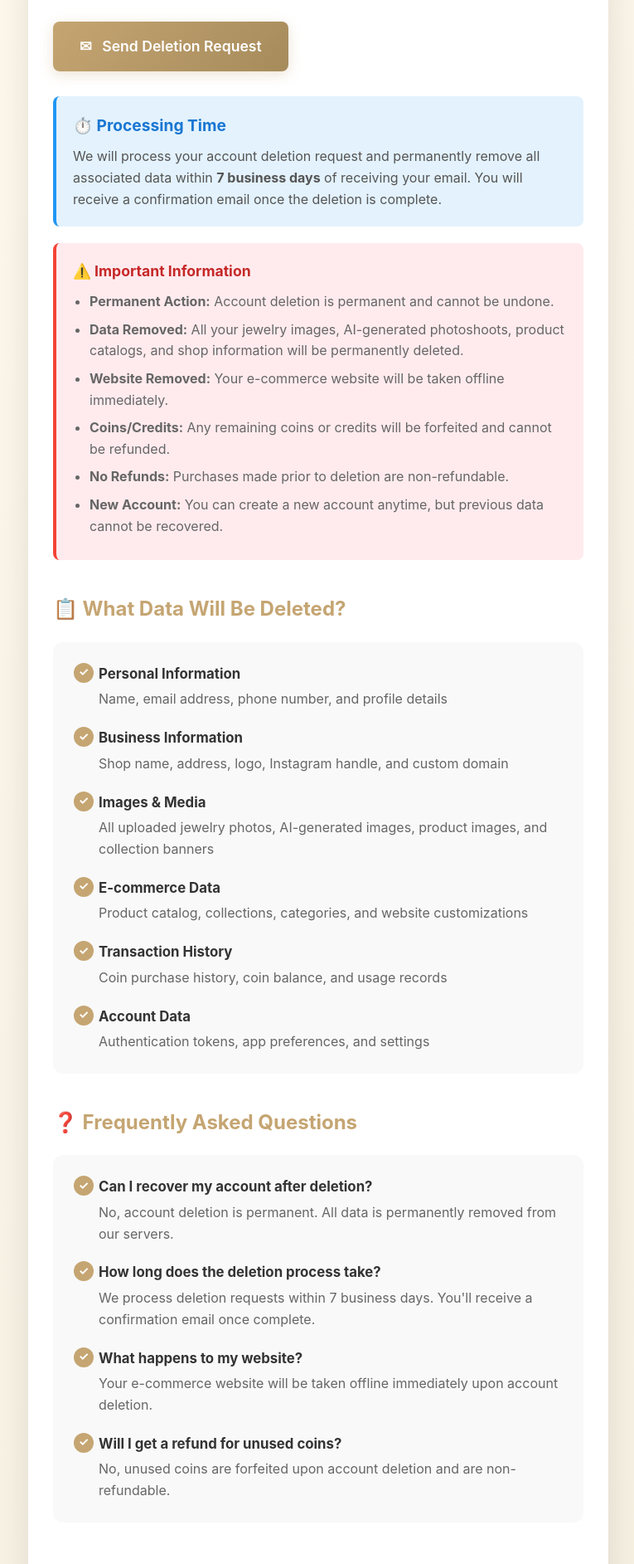
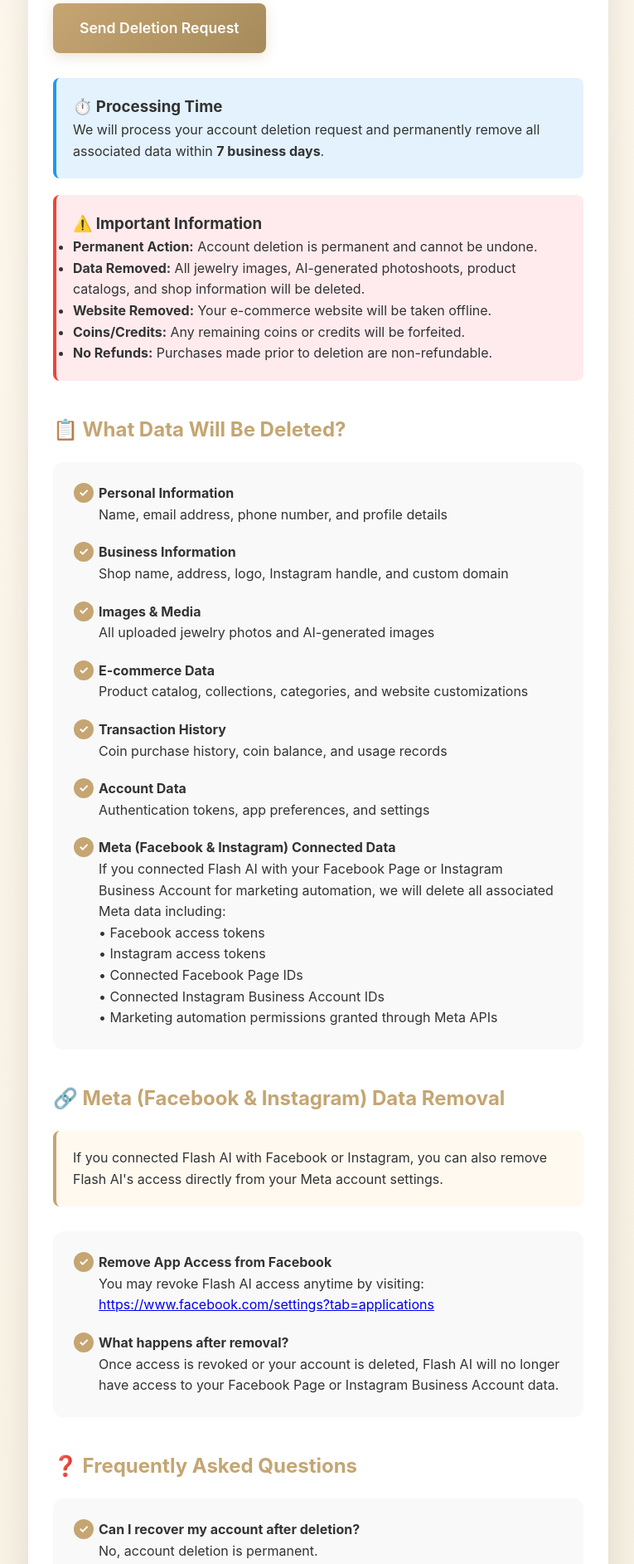
Before and after one commit to abhisoniabhi/FLASH-AI-PRIVACY-POLICY, a plain HTML site: page account_deletion.html in a window 1280 px wide. Shown: the part 879-2764 px from the top of the page at 83% size, without its empty margins (256-1021 px from the left). Drawn offline with Linux system fonts and the light colour scheme.

Commit message:
Added meta deletion policy also

```diff
--- a/account_deletion.html
+++ b/account_deletion.html
@@ -5,242 +5,163 @@
 <meta name="viewport" content="width=device-width, initial-scale=1.0">
 <title>Account Deletion Request - Flash AI</title>
 <meta name="description" content="Request account deletion for Flash AI app">
+
 <style>
-        * {
-            margin: 0;
-            padding: 0;
-            box-sizing: border-box;
+
+*{
+margin:0;
+padding:0;
+box-sizing:border-box;
 }
 
-        body {
-            font-family: -apple-system, BlinkMacSystemFont, 'Segoe UI', Roboto, Oxygen, Ubuntu, Cantarell, sans-serif;
-            line-height: 1.6;
-            color: #333;
-            background: linear-gradient(135deg, #FFF9F0 0%, #F5EFE0 100%);
-            min-height: 100vh;
-            display: flex;
-            align-items: center;
-            justify-content: center;
-            padding: 20px;
+body{
+font-family:-apple-system,BlinkMacSystemFont,'Segoe UI',Roboto,Oxygen,Ubuntu,Cantarell,sans-serif;
+line-height:1.6;
+color:#333;
+background:linear-gradient(135deg,#FFF9F0 0%,#F5EFE0 100%);
+min-height:100vh;
+display:flex;
+align-items:center;
+justify-content:center;
+padding:20px;
 }
 
-        .container {
-            max-width: 700px;
-            width: 100%;
-            background: white;
-            border-radius: 16px;
-            box-shadow: 0 10px 40px rgba(0,0,0,0.1);
-            overflow: hidden;
+.container{
+max-width:700px;
+width:100%;
+background:white;
+border-radius:16px;
+box-shadow:0 10px 40px rgba(0,0,0,0.1);
+overflow:hidden;
 }
 
-        header {
-            background: linear-gradient(135deg, #C5A572 0%, #A68B5B 100%);
-            color: white;
-            padding: 40px 30px;
-            text-align: center;
+header{
+background:linear-gradient(135deg,#C5A572 0%,#A68B5B 100%);
+color:white;
+padding:40px 30px;
+text-align:center;
 }
 
-        .icon {
-            font-size: 64px;
-            margin-bottom: 16px;
+.icon{
+font-size:64px;
+margin-bottom:16px;
 }
 
-        h1 {
-            font-size: 2em;
-            margin-bottom: 8px;
-            font-weight: 600;
+h1{
+font-size:2em;
+margin-bottom:8px;
+font-weight:600;
 }
 
-        .subtitle {
-            font-size: 1em;
-            opacity: 0.95;
+.subtitle{
+font-size:1em;
+opacity:0.95;
 }
 
-        .content {
-            padding: 40px 30px;
+.content{
+padding:40px 30px;
 }
 
-        .info-box {
-            background: #FFF9F0;
-            border-left: 4px solid #C5A572;
-            padding: 20px;
-            border-radius: 8px;
-            margin-bottom: 30px;
+.info-box{
+background:#FFF9F0;
+border-left:4px solid #C5A572;
+padding:20px;
+border-radius:8px;
+margin-bottom:30px;
 }
 
-        .info-box p {
-            margin-bottom: 0;
-            color: #555;
-            font-size: 1.05em;
+h2{
+color:#C5A572;
+margin-bottom:20px;
+font-size:1.5em;
+display:flex;
+align-items:center;
+gap:10px;
 }
 
-        h2 {
-            color: #C5A572;
-            margin-bottom: 20px;
-            font-size: 1.5em;
-            display: flex;
-            align-items: center;
-            gap: 10px;
+.steps{
+background:#f9f9f9;
+border-radius:12px;
+padding:25px;
+margin-bottom:30px;
 }
 
-        .steps {
-            background: #f9f9f9;
-            border-radius: 12px;
-            padding: 25px;
-            margin-bottom: 30px;
+.step{
+margin-bottom:20px;
+padding-left:30px;
+position:relative;
 }
 
-        .step {
-            margin-bottom: 20px;
-            padding-left: 30px;
-            position: relative;
+.step:last-child{
+margin-bottom:0;
 }
 
-        .step:last-child {
-            margin-bottom: 0;
+.step::before{
+content:"✓";
+position:absolute;
+left:0;
+top:0;
+width:24px;
+height:24px;
+background:#C5A572;
+color:white;
+border-radius:50%;
+display:flex;
+align-items:center;
+justify-content:center;
+font-size:14px;
+font-weight:bold;
 }
 
-        .step::before {
-            content: "✓";
-            position: absolute;
-            left: 0;
-            top: 0;
-            width: 24px;
-            height: 24px;
-            background: #C5A572;
-            color: white;
-            border-radius: 50%;
-            display: flex;
-            align-items: center;
-            justify-content: center;
-            font-size: 14px;
-            font-weight: bold;
+.email-button{
+display:inline-block;
+background:linear-gradient(135deg,#C5A572 0%,#A68B5B 100%);
+color:white;
+padding:16px 32px;
+border-radius:8px;
+text-decoration:none;
+font-weight:600;
+font-size:1.1em;
+box-shadow:0 4px 15px rgba(197,165,114,0.3);
+margin-top:10px;
 }
 
-        .step strong {
-            color: #333;
-            display: block;
-            margin-bottom: 5px;
-            font-size: 1.05em;
+.timeline{
+background:#E3F2FD;
+border-left:4px solid #2196F3;
+padding:20px;
+border-radius:8px;
+margin-top:30px;
 }
 
-        .step p {
-            color: #666;
-            margin: 0;
+.warning{
+background:#FFEBEE;
+border-left:4px solid #F44336;
+padding:20px;
+border-radius:8px;
+margin-top:20px;
 }
 
-        .email-button {
-            display: inline-block;
-            background: linear-gradient(135deg, #C5A572 0%, #A68B5B 100%);
-            color: white;
-            padding: 16px 32px;
-            border-radius: 8px;
-            text-decoration: none;
-            font-weight: 600;
-            font-size: 1.1em;
-            transition: transform 0.2s, box-shadow 0.2s;
-            box-shadow: 0 4px 15px rgba(197, 165, 114, 0.3);
-            margin-top: 10px;
+footer{
+background:#f5f5f5;
+padding:20px 30px;
+text-align:center;
+color:#666;
+font-size:0.9em;
 }
 
-        .email-button:hover {
-            transform: translateY(-2px);
-            box-shadow: 0 6px 20px rgba(197, 165, 114, 0.4);
+footer a{
+color:#C5A572;
+text-decoration:none;
 }
 
-        .email-button::before {
-            content: "✉ ";
-            margin-right: 8px;
-        }
-
-        .timeline {
-            background: #E3F2FD;
-            border-left: 4px solid #2196F3;
-            padding: 20px;
-            border-radius: 8px;
-            margin-top: 30px;
-        }
-
-        .timeline h3 {
-            color: #1976D2;
-            margin-bottom: 10px;
-            font-size: 1.2em;
-        }
-
-        .timeline p {
-            color: #555;
-            margin: 0;
-        }
-
-        .warning {
-            background: #FFEBEE;
-            border-left: 4px solid #F44336;
-            padding: 20px;
-            border-radius: 8px;
-            margin-top: 20px;
-        }
-
-        .warning h3 {
-            color: #C62828;
-            margin-bottom: 10px;
-            font-size: 1.1em;
-            display: flex;
-            align-items: center;
-            gap: 8px;
-        }
-
-        .warning ul {
-            margin-left: 20px;
-            color: #666;
-        }
-
-        .warning li {
-            margin-bottom: 8px;
-        }
-
-        footer {
-            background: #f5f5f5;
-            padding: 20px 30px;
-            text-align: center;
-            color: #666;
-            font-size: 0.9em;
-        }
-
-        footer a {
-            color: #C5A572;
-            text-decoration: none;
-        }
-
-        footer a:hover {
-            text-decoration: underline;
-        }
-
-        @media (max-width: 768px) {
-            .container {
-                margin: 10px;
-            }
-
-            header {
-                padding: 30px 20px;
-            }
-
-            h1 {
-                font-size: 1.5em;
-            }
-
-            .content {
-                padding: 30px 20px;
-            }
-
-            .email-button {
-                display: block;
-                text-align: center;
-            }
-        }
 </style>
 </head>
+
 <body>
+
 <div class="container">
+
 <header>
 <div class="icon">🗑️</div>
 <h1>Account Deletion Request</h1>
@@ -248,6 +169,7 @@
 </header>
 
 <div class="content">
+
 <div class="info-box">
 <p>To request deletion of your Flash AI account and all associated data, please follow the instructions below.</p>
 </div>
@@ -255,6 +177,7 @@
 <h2>📧 How to Request Account Deletion</h2>
 
 <div class="steps">
+
 <div class="step">
 <strong>Step 1: Send an email to:</strong>
 <p>abhishek@flashai.co.in</p>
@@ -267,36 +190,48 @@
 
 <div class="step">
 <strong>Step 3: Include in your email:</strong>
-                    <p>• Your registered email address (Google account or phone number used for login)<br>
+<p>
+• Your registered email address (Google account or phone number used for login)<br>
 • Your shop name (if applicable)<br>
-                    • Reason for deletion (optional)</p>
-                </div>
+• Reason for deletion (optional)
+</p>
 </div>
 
-            <a href="mailto:abhishek@flashai.co.in?subject=Account%20Deletion%20Request%20-%20Flash%20AI&body=I%20would%20like%20to%20request%20deletion%20of%20my%20Flash%20AI%20account.%0A%0AMy%20registered%20email%2Fphone%3A%20%5BYour%20email%20or%20phone%20number%20here%5D%0AShop%20name%20(if%20applicable)%3A%20%5BYour%20shop%20name%5D%0A%0AThank%20you." class="email-button">
+</div>
+
+<a href="mailto:abhishek@flashai.co.in?subject=Account%20Deletion%20Request%20-%20Flash%20AI" class="email-button">
 Send Deletion Request
 </a>
 
 <div class="timeline">
 <h3>⏱️ Processing Time</h3>
-                <p>We will process your account deletion request and permanently remove all associated data within <strong>7 business days</strong> of receiving your email. You will receive a confirmation email once the deletion is complete.</p>
+<p>We will process your account deletion request and permanently remove all associated data within <strong>7 business days</strong>.</p>
 </div>
 
 <div class="warning">
+
 <h3>⚠️ Important Information</h3>
+
 <ul>
+
 <li><strong>Permanent Action:</strong> Account deletion is permanent and cannot be undone.</li>
-                    <li><strong>Data Removed:</strong> All your jewelry images, AI-generated photoshoots, product catalogs, and shop information will be permanently deleted.</li>
-                    <li><strong>Website Removed:</strong> Your e-commerce website will be taken offline immediately.</li>
-                    <li><strong>Coins/Credits:</strong> Any remaining coins or credits will be forfeited and cannot be refunded.</li>
+
+<li><strong>Data Removed:</strong> All jewelry images, AI-generated photoshoots, product catalogs, and shop information will be deleted.</li>
+
+<li><strong>Website Removed:</strong> Your e-commerce website will be taken offline.</li>
+
+<li><strong>Coins/Credits:</strong> Any remaining coins or credits will be forfeited.</li>
+
 <li><strong>No Refunds:</strong> Purchases made prior to deletion are non-refundable.</li>
-                    <li><strong>New Account:</strong> You can create a new account anytime, but previous data cannot be recovered.</li>
+
 </ul>
+
 </div>
 
-            <h2 style="margin-top: 40px;">📋 What Data Will Be Deleted?</h2>
+<h2 style="margin-top:40px;">📋 What Data Will Be Deleted?</h2>
 
 <div class="steps">
+
 <div class="step">
 <strong>Personal Information</strong>
 <p>Name, email address, phone number, and profile details</p>
@@ -309,7 +244,7 @@
 
 <div class="step">
 <strong>Images & Media</strong>
-                    <p>All uploaded jewelry photos, AI-generated images, product images, and collection banners</p>
+<p>All uploaded jewelry photos and AI-generated images</p>
 </div>
 
 <div class="step">
@@ -326,43 +261,105 @@
 <strong>Account Data</strong>
 <p>Authentication tokens, app preferences, and settings</p>
 </div>
+
+<div class="step">
+<strong>Meta (Facebook & Instagram) Connected Data</strong>
+<p>
+If you connected Flash AI with your Facebook Page or Instagram Business Account for marketing automation,
+we will delete all associated Meta data including:
+</p>
+
+<p>
+• Facebook access tokens<br>
+• Instagram access tokens<br>
+• Connected Facebook Page IDs<br>
+• Connected Instagram Business Account IDs<br>
+• Marketing automation permissions granted through Meta APIs
+</p>
+
 </div>
 
-            <h2 style="margin-top: 40px;">❓ Frequently Asked Questions</h2>
+</div>
+
+<h2 style="margin-top:40px;">🔗 Meta (Facebook & Instagram) Data Removal</h2>
+
+<div class="info-box">
+<p>
+If you connected Flash AI with Facebook or Instagram, you can also remove Flash AI's access directly from your Meta account settings.
+</p>
+</div>
 
 <div class="steps">
+
+<div class="step">
+<strong>Remove App Access from Facebook</strong>
+
+<p>
+You may revoke Flash AI access anytime by visiting:
+</p>
+
+<p>
+<a href="https://www.facebook.com/settings?tab=applications" target="_blank">
+https://www.facebook.com/settings?tab=applications
+</a>
+</p>
+
+</div>
+
+<div class="step">
+<strong>What happens after removal?</strong>
+
+<p>
+Once access is revoked or your account is deleted,
+Flash AI will no longer have access to your Facebook Page
+or Instagram Business Account data.
+</p>
+
+</div>
+
+</div>
+
+<h2 style="margin-top:40px;">❓ Frequently Asked Questions</h2>
+
+<div class="steps">
+
 <div class="step">
 <strong>Can I recover my account after deletion?</strong>
-                    <p>No, account deletion is permanent. All data is permanently removed from our servers.</p>
+<p>No, account deletion is permanent.</p>
 </div>
 
 <div class="step">
 <strong>How long does the deletion process take?</strong>
-                    <p>We process deletion requests within 7 business days. You'll receive a confirmation email once complete.</p>
+<p>We process deletion requests within 7 business days.</p>
 </div>
 
 <div class="step">
 <strong>What happens to my website?</strong>
-                    <p>Your e-commerce website will be taken offline immediately upon account deletion.</p>
+<p>Your e-commerce website will be taken offline.</p>
 </div>
 
-                <div class="step">
-                    <strong>Will I get a refund for unused coins?</strong>
-                    <p>No, unused coins are forfeited upon account deletion and are non-refundable.</p>
 </div>
-            </div>
+
 </div>
 
 <footer>
-            <p>Need help? Contact us at <a href="mailto:abhishek@flashai.co.in">abhishek@flashai.co.in</a></p>
-            <p style="margin-top: 10px;">
-                <a href=" https://abhisoniabhi.github.io/FLASH-AI-PRIVACY-POLICY/">Privacy Policy</a> |
-                <a href="mailto:abhishek@flashai.co.in">Support</a>
+
+<p>
+Need help? Contact us at
+<a href="mailto:abhishek@flashai.co.in">abhishek@flashai.co.in</a>
 </p>
-            <p style="margin-top: 10px; font-size: 0.85em; color: #999;">
-                Flash AI - AI-Powered Jewelry Photoshoot & E-commerce Platform
+
+<p style="margin-top:10px;">
+<a href="https://abhisoniabhi.github.io/FLASH-AI-PRIVACY-POLICY/">Privacy Policy</a>
 </p>
+
+<p style="margin-top:10px;font-size:0.85em;color:#999;">
+Flash AI - AI Powered Jewelry Photoshoot & E-commerce Platform
+</p>
+
 </footer>
+
 </div>
+
 </body>
 </html>
```
Lines whose indentation alone changed are shown as unchanged.
